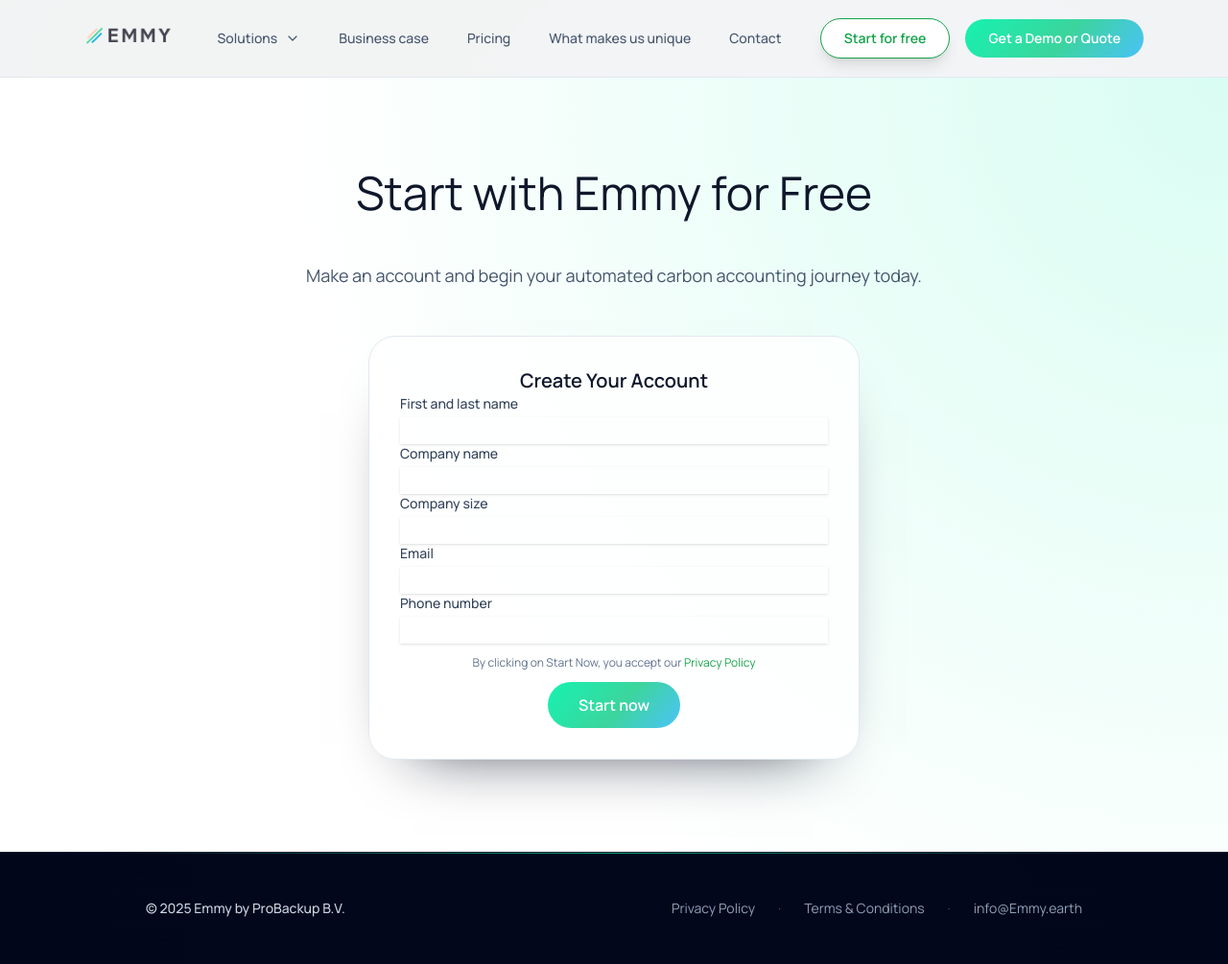
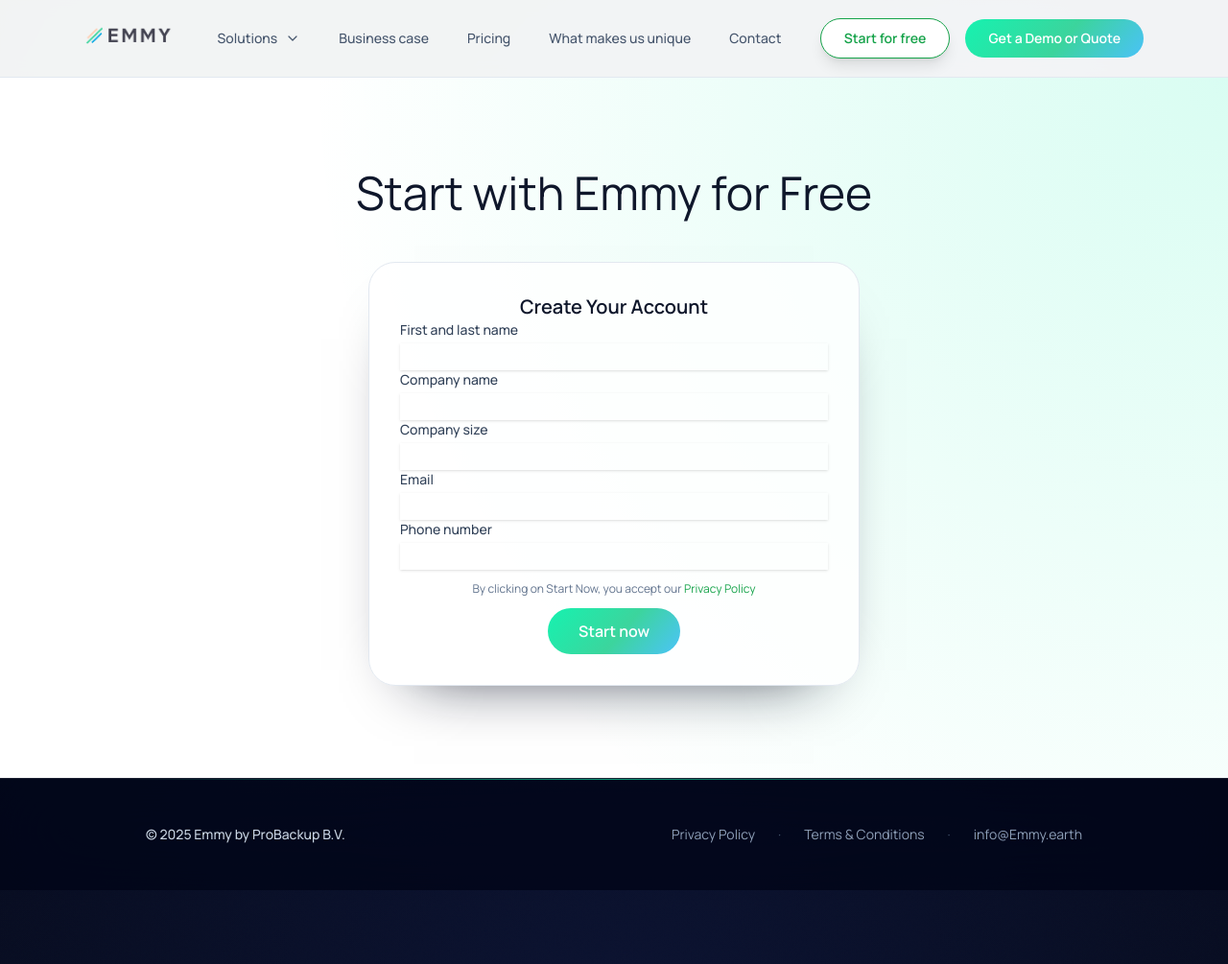
Before and after one commit to emmy-earth/promo-website, a Jekyll site: the page built from start-for-free.html, in a window 1280 px wide and 1005 px high. Shown: the whole window at 96% size. Built offline with Jekyll 4.4.1, drawn with Linux system fonts in a browser that asks for light colours; nearby versions of some CDN libraries; comment, search, counter and statistics services are not loaded.

Commit message:
Update start-for-free.html

```diff
--- a/start-for-free.html
+++ b/start-for-free.html
@@ -9,7 +9,6 @@ description: "Make an account and start with Emmy.earth for free. Fill in your d
   <div class="relative mx-auto max-w-4xl px-6">
     <div class="space-y-12" data-animate>
       <h1 class="text-center font-light text-4xl text-slate-900 sm:text-5xl">Start with Emmy for Free</h1>
-      <p class="text-center text-lg leading-relaxed text-slate-600">Make an account and begin your automated carbon accounting journey today.</p>
 
       <div class="rounded-3xl border border-slate-200 bg-white/80 p-8 shadow-card mx-auto max-w-lg">
         <h2 class="text-xl font-semibold text-slate-900 mb-6 text-center">Create Your Account</h2>
```
